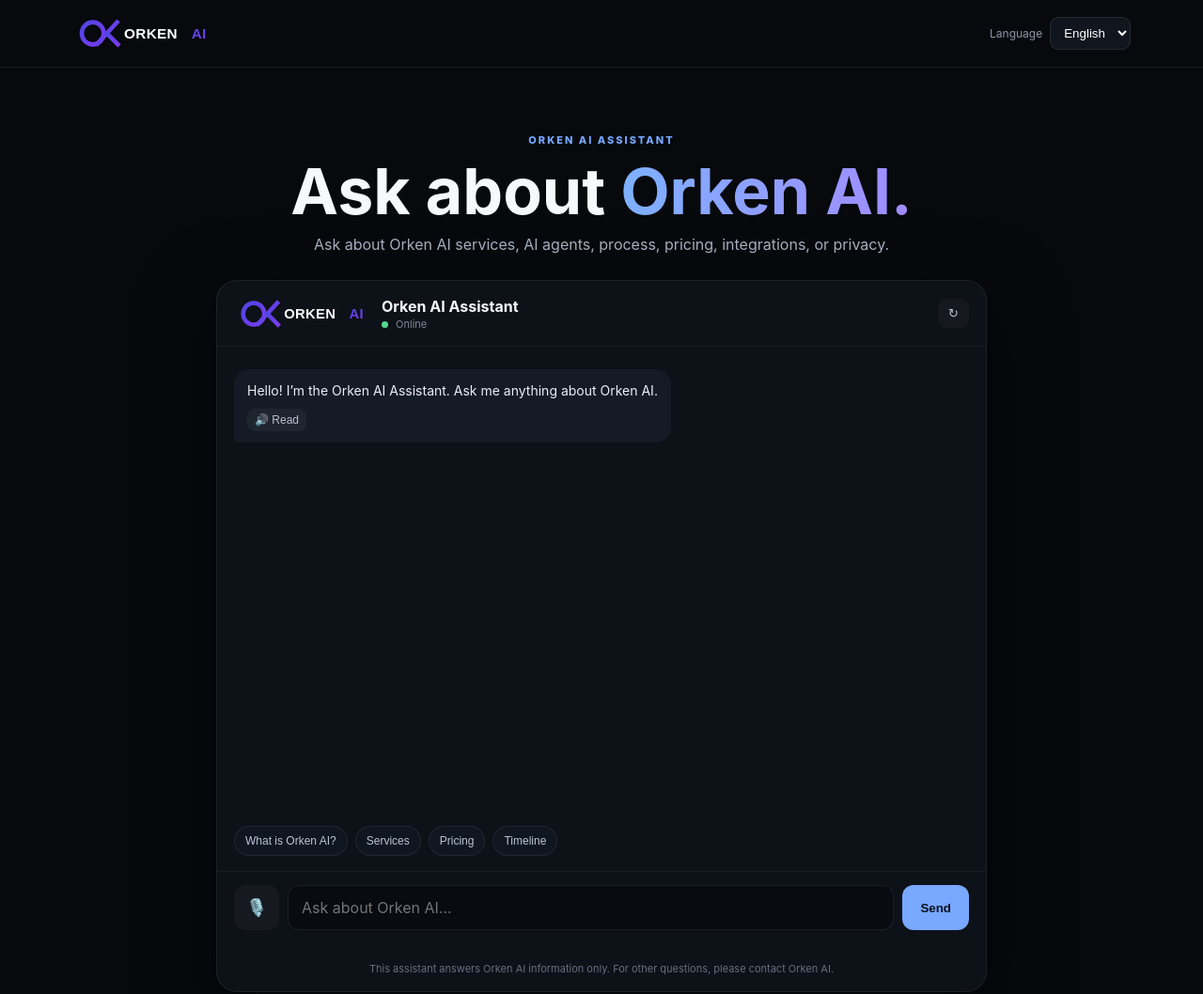
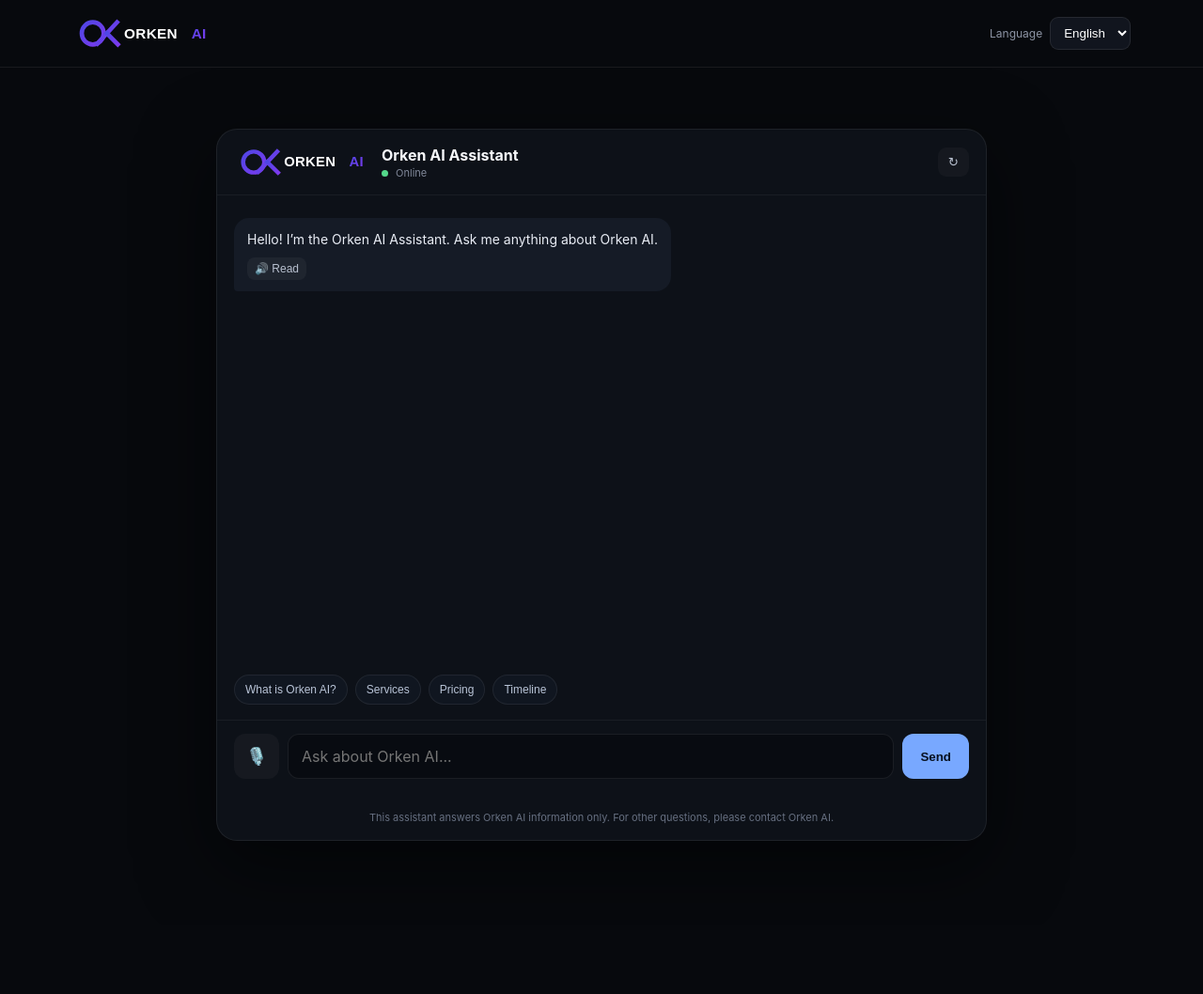
Before and after one commit to naseerudddinn204-maker/orken-ai, a plain HTML site: page index.html in a window 1280 px wide. Shown: the whole page at 94% size. After the commit the page ends 985 px from the top, so only its background shows below. Drawn offline with Linux system fonts and the light colour scheme.

Commit message:
Remove intro heading and description from chatbot

```diff
--- a/index.html
+++ b/index.html
@@ -20,12 +20,6 @@
 </header>
 
 <main class="app">
-  <section class="intro">
-    <span class="eyebrow">ORKEN AI ASSISTANT</span>
-    <h1>Ask about <span>Orken AI.</span></h1>
-    <p id="introText">Ask about Orken AI services, AI agents, process, pricing, integrations, or privacy.</p>
-  </section>
-
   <section class="chat-shell" aria-label="Orken AI chatbot">
     <div class="chat-head">
       <img class="chat-logo" src="logo.svg" alt="Orken AI logo">
```
